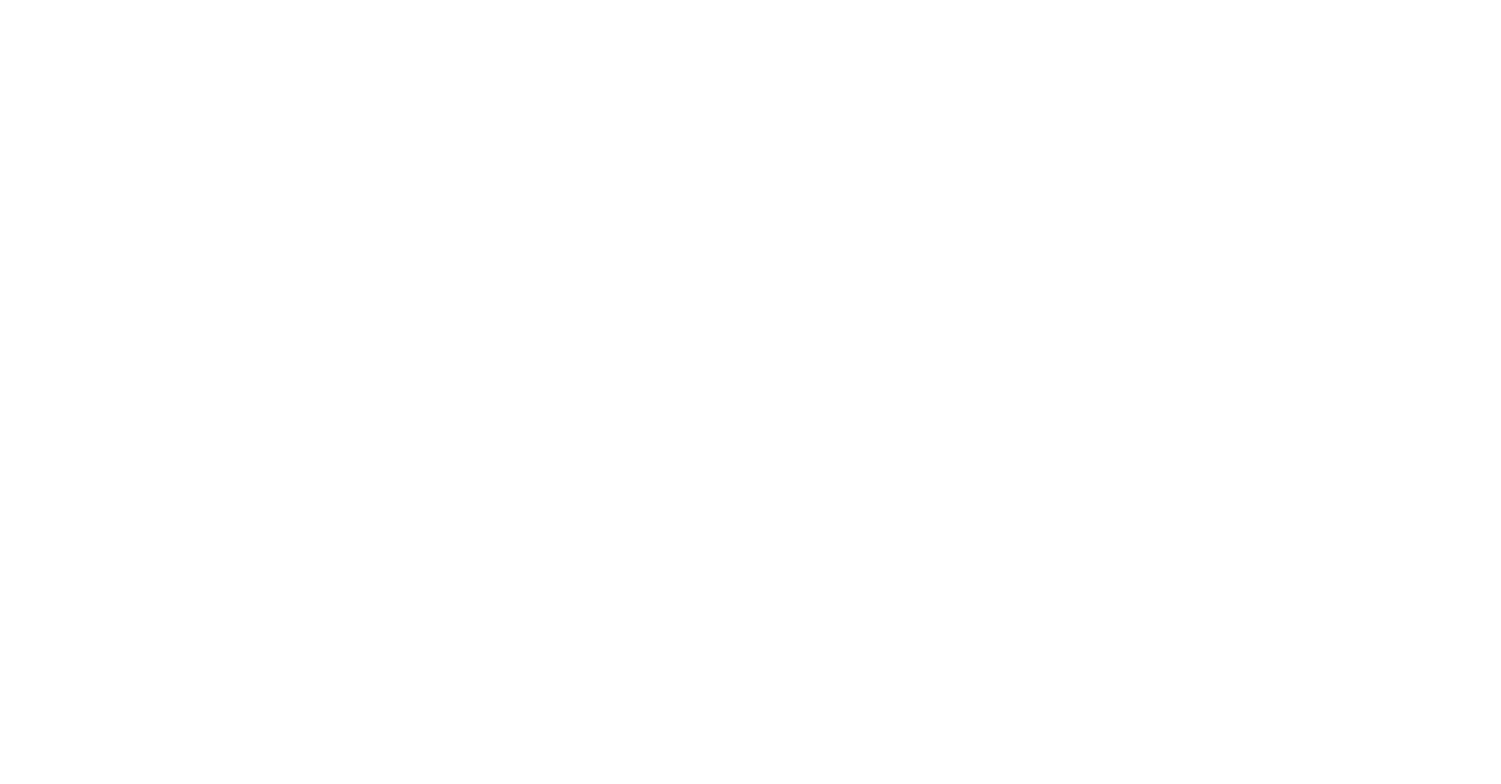
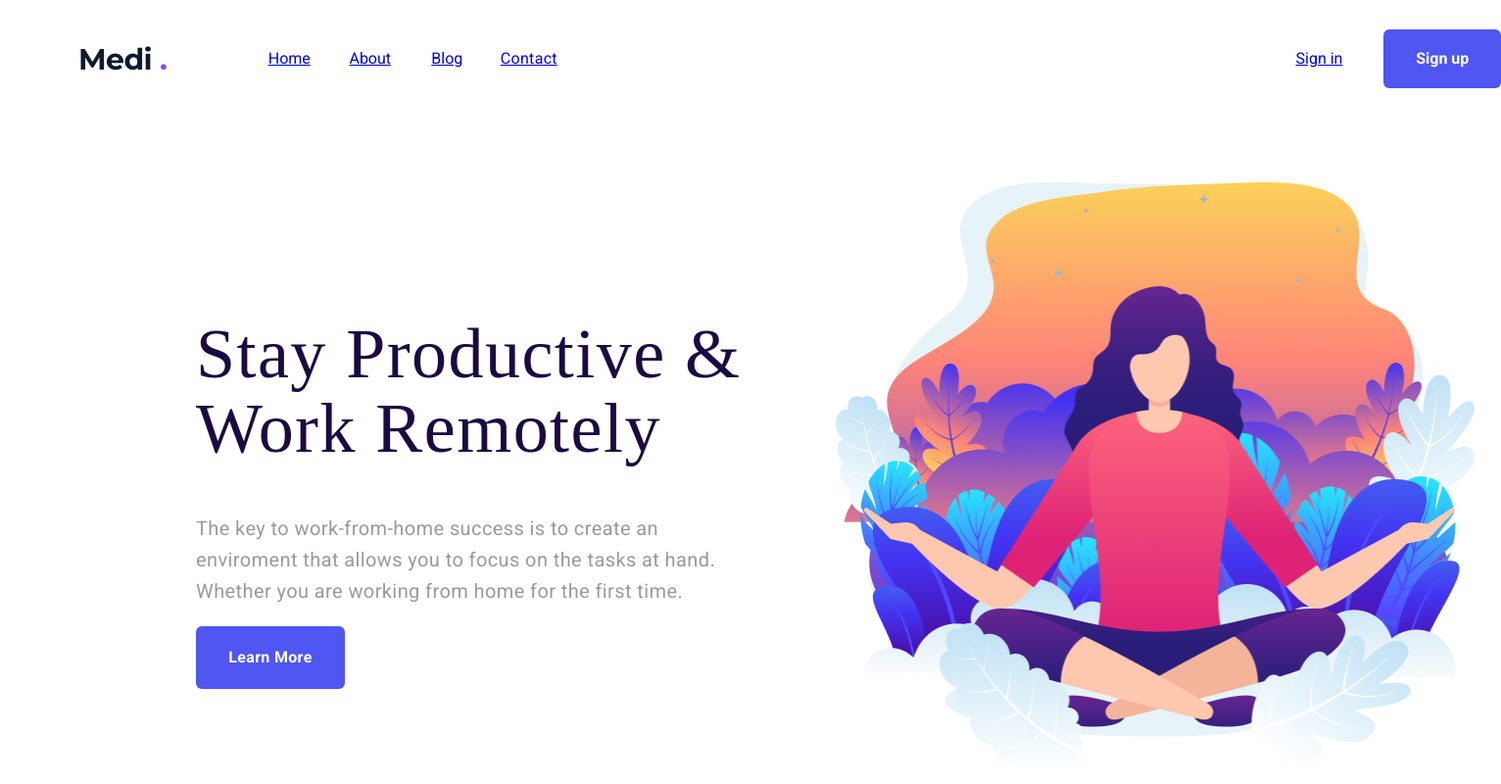
Before and after one commit to JesperLindell/Figma-assignment, a plain HTML site: page index.html in a window 1280 px wide. Shown: the whole page at 98% size, 1532 px wide, since content can reach past the window. Drawn offline with Linux system fonts and the light colour scheme; a web font is replaced by a local one.

Commit message:
add button hover plus links

```diff
--- a/Styles/index.css
+++ b/Styles/index.css
@@ -0,0 +1,218 @@
+header {
+    display: inline-block;
+}
+.Medi {
+    font-family: 'Montserrat', sans-serif;
+    font-style: normal;
+    font-weight: bold;
+    font-size: 30px;
+    line-height: 48px;
+    /* or 160% */
+    letter-spacing: -0.02em;
+    color: #0A1B32;
+    margin-top: 37px;
+    margin-left: 80px;
+}
+
+.Dot {
+    color: #824FF1
+}
+
+.Home {
+    position: absolute;
+    width: 45px;
+    height: 24px;
+    left: 272.76px;
+    top: 48px;
+
+    font-family: 'Roboto', sans-serif;
+    font-style: normal;
+    font-weight: normal;
+    font-size: 16px;
+    line-height: 24px;
+    /* identical to box height, or 150% */
+
+    text-align: center;
+}
+
+.About {
+    position: absolute;
+    width: 44px;
+    height: 24px;
+    left: 355.76px;
+    top: 48px;
+
+    font-family: 'Roboto', sans-serif;
+    font-style: normal;
+    font-weight: normal;
+    font-size: 16px;
+    line-height: 24px;
+    /* identical to box height, or 150% */
+
+    text-align: center;
+}
+
+.Blog {
+    position: absolute;
+    width: 33px;
+    height: 24px;
+    left: 439.76px;
+    top: 48px;
+
+    font-family: 'Roboto', sans-serif;
+    font-style: normal;
+    font-weight: normal;
+    font-size: 16px;
+    line-height: 24px;
+    /* identical to box height, or 150% */
+
+    text-align: center;
+}
+
+.Contact {
+    position: absolute;
+    width: 58px;
+    height: 24px;
+    left: 510.76px;
+    top: 48px;
+
+    font-family: 'Roboto', sans-serif;
+    font-style: normal;
+    font-weight: normal;
+    font-size: 16px;
+    line-height: 24px;
+    /* identical to box height, or 150% */
+
+    text-align: center;
+    letter-spacing: 0.02em;
+
+}
+
+.Sign-in {
+
+    position: absolute;
+    width: 51px;
+    height: 24px;
+    left: 1320.96px;
+    top: 48px;
+
+    font-family: 'Roboto', sans-serif;
+    font-style: normal;
+    font-weight: normal;
+    font-size: 16px;
+    line-height: 24px;
+    /* identical to box height, or 150% */
+
+    text-align: center;
+
+}
+
+.Sign-up-button {
+    position: absolute;
+    width: 120px;
+    height: 59.65px;
+    left: 1412.26px;
+    top: 30px;
+
+    background: #4F56F1;
+    border-radius: 6px;
+    border: none;
+
+    font-family: 'Roboto', sans-serif;
+    font-style: normal;
+    font-weight: bold;
+    font-size: 16px;
+    line-height: 24px;
+    /* identical to box height, or 150% */
+
+    text-align: center;
+    color: #FFFFFF;
+
+}
+
+.Sign-up-button:hover{
+    background-color: rgb(90, 218, 96);
+    color: #FFFFFF;
+}
+
+section {
+    display: inline-block;
+}
+
+.main-title {
+
+
+    width: 600px;
+    height: 152px;
+    margin-left:  200px;
+    margin-top:    208px;
+
+    font-family: 'Ramaraja', serif;
+    font-weight: normal;
+    font-size: 72px;
+    line-height: 76px;
+    /* or 106% */
+
+    letter-spacing: 0.02em;
+
+    color: #1B0A42;
+}
+
+
+
+.main-info {
+
+    width: 538px;
+    height: 96px;
+    margin-left: 200px;
+    top: 442.71px;
+    margin-top: 10px;
+    font-family: 'Roboto', sans-serif;
+    font-style: normal;
+    font-weight: normal;
+    font-size: 20px;
+    line-height: 32px;
+    letter-spacing: 0.02em;
+    color: #9A9A9A;
+}
+
+
+
+
+
+.Learn-button {
+
+    width: 152px;
+    height: 63.82px;
+    margin-left:  200px;
+    margin-top: 90 px;
+
+    background: #4F56F1;
+    border-radius: 6px;
+    border: none;
+    font-family: 'Roboto', sans-serif;
+    font-style: normal;
+    font-weight: bold;
+    font-size: 16px;
+    line-height: 32px;
+    text-align: center;
+    letter-spacing: 0.02em;
+    color: #FFFFFF;
+}
+.Learn-button:hover{
+    background-color: rgb(90, 218, 96);
+    color: #FFFFFF;
+}
+
+
+.Yoga-Lady{
+    position: absolute;
+    width: 653px;
+    height: 604px;
+    left: 853px;
+    top: 186px;
+}
+
+section {
+    display: inline-block;
+}
--- a/index.html
+++ b/index.html
@@ -2,11 +2,39 @@
 <html lang="en">
 <head>
     <meta charset="UTF-8">
-    <meta http-equiv="X-UA-Compatible" content="IE=edge">
     <meta name="viewport" content="width=device-width, initial-scale=1.0">
+    <link rel="stylesheet" href="Styles/normalize.css">
+    <link href="https://fonts.googleapis.com/css2?family=Montserrat:wght@400;700&family=Ramaraja&family=Roboto:wght@400;700&display=swap" rel="stylesheet">
+    <link rel="stylesheet"  href="styles/index.css">
     <title>Document</title>
 </head>
 <body>
+    <header>
+        <p class="Medi">Medi <span class="Dot">.</span></p>
+            <span><a class="Home" href="Pages/fake-link.html">Home</a>
+            <span><a class="About" href="Pages/fake-link.html">About</a></span>
+            <span><a class="Blog" href="Pages/fake-link.html">Blog</a></span>
+            <span><a class="Contact" href="Pages/fake-link.html">Contact</a></span>
+            <span><a class="Sign-in" href="Pages/fake-link.html">Sign in</a></span>
+            <a href="Pages/fake-link.html"><button class="Sign-up-button" >Sign up</button ></a>
+
+
+     </header>
+    <main>
+        <section>
+            <h1 class="main-title">Stay Productive & <div>Work Remotely</div></h1>
+            <p class="main-info">The key to work-from-home success is to create an
+                enviroment that allows you to focus on the tasks at hand.
+                Whether you are working from home for the first time.
+            </p>
+            <a href="Pages/fake-link.html"><button class="Learn-button" >Learn More</button ></a>
+        </section>
+
+        <section>
+            <img class="Yoga-Lady" src="images/Yoga lady.png" alt="Lady doing Yoga">
+        </section>
+    </main>
+
 
 </body>
 </html>
```
Also changed, not shown: Pages/fake-link.html (added, +12 -0 lines), Images/Yoga lady.png (added), 1 other file.
